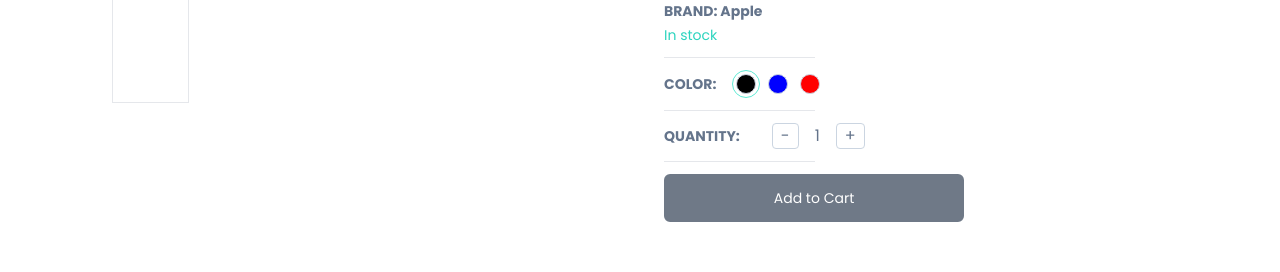
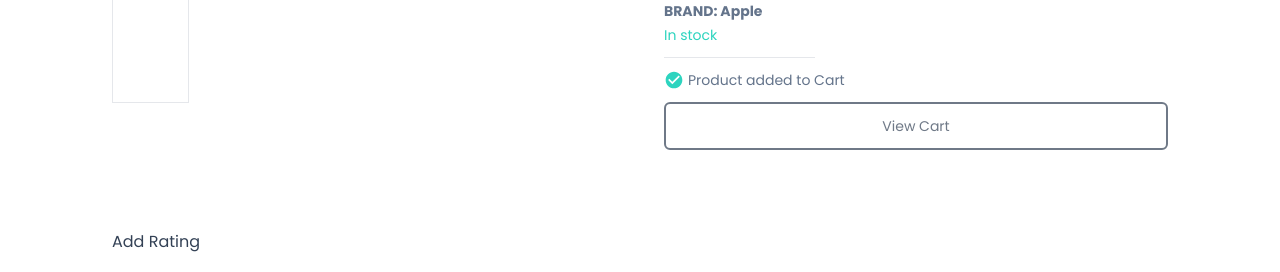
Before and after one commit to 9minseok/E-shop, a Next.js app: page /product/1 in a window 1280 px wide. Both pictures are taken after a click on the button "Add to Cart". Shown: the part 494-766 px from the top of the page. Built offline with nearby package versions, Linux system fonts and the light colour scheme; grey boxes are pictures that could not be loaded; a web font is replaced by a local one.

Commit message:
add: cartHooks & cartProvider

```diff
--- a/app/components/Button.tsx
+++ b/app/components/Button.tsx
@@ -24,6 +24,7 @@
 }) => {
   return (
     <button
+    onClick={onClick}
     disabled = {disabled}
     className={`disabled: opacity-70 disabled:cursor-not-allowed rounded-md hover:opacity-80 transition w-full border-slate-700 flex items-center justify-center gap-2
     ${outline? "bg-white" : "bg-slate-700"}
--- a/app/layout.tsx
+++ b/app/layout.tsx
@@ -3,6 +3,7 @@
 import { Poppins } from 'next/font/google'
 import NavBar from './components/nav/NavBar';
 import Footer from './components/footer/Footer';
+import CartProvider from '@/providers/CartProvider';
 
 const poppins = Poppins({ subsets: ['latin'], weight:
  ['400', '700'] });
@@ -21,11 +22,13 @@
     <html lang="en">
       <body className={`${poppins.className}
         text-slate-700`}>
-        <div className="flex flex-col min-h-screen">
-          <NavBar/>
-          <main className="flex-grow">{children}</main>
-          <Footer/>
-        </div>
+        <CartProvider>
+          <div className="flex flex-col min-h-screen">
+            <NavBar/>
+            <main className="flex-grow">{children}</main>
+            <Footer/>
+          </div>
+        </CartProvider>
       </body>
     </html>
   )
--- a/app/product/[productId]/ListRating.tsx
+++ b/app/product/[productId]/ListRating.tsx
@@ -19,7 +19,7 @@
         {product.reviews && product.reviews.map((review: any) =>
         {
           return <div key={review.id}
-            className="max-w-300px">
+            className="max-w-[300px]">
               <div className="flex gap-2 items-center">
                 <Avatar src={review.user.image} />
                 <div className="font-semibold">{review?.user.name}</div>
--- a/app/product/[productId]/ProductDetail.tsx
+++ b/app/product/[productId]/ProductDetail.tsx
@@ -4,8 +4,11 @@
 import ProductImage from "@/app/components/products/ProductImage";
 import SetColor from "@/app/components/products/SetColor";
 import SetQuantity from "@/app/components/products/SetQuantity";
+import { useCart } from "@/hooks/useCart";
 import { Rating } from "@mui/material";
-import { useCallback, useState } from "react";
+import { useRouter } from "next/navigation";
+import { useCallback, useEffect, useState } from "react";
+import { MdCheckCircle } from "react-icons/md";
 
 interface ProductDetailsProps {
   product: any;
@@ -33,7 +36,8 @@
 }
 
 const ProductDetails: React.FC<ProductDetailsProps> = ({product}) => {
-
+  const {handleAddProductToCart, cartProducts} = useCart();
+  const [isProductInCart, setIsProductInCart] = useState(false);
   const [cartProduct, setCartProduct] = useState<CartProductType>({
     id: product.id,
     name: product.name,
@@ -44,8 +48,19 @@
     quantity: 1,
     price: product.price,
   });
+  const router = useRouter();
 
-  console.log(cartProduct);
+  useEffect(() => {
+    setIsProductInCart(false)
+
+    if(cartProducts) {
+      const existingIndex = cartProducts.findIndex((item) => item.id === product.id);
+
+      if(existingIndex > -1) {
+        setIsProductInCart(true);
+      }
+    }
+  }, [cartProducts])
 
   const productRating = product.reviews.reduce((acc: number, item: any) => item.rating + acc, 0) / product.reviews.length;
 
@@ -98,6 +113,20 @@
         </div>
         <div className={product.inStock ? "text-teal-400" : "text-rose-400"}>{product.inStock ? "In stock" : "Out of stock"}</div>
         <Horizontal />
+        {isProductInCart ? (
+          <>
+            <p className="mb-2 text-slate-500 flex items-center gap-1">
+              <MdCheckCircle className="text-teal-400" size={20}/>
+              <span>Product added to Cart</span>
+            </p>
+            <div>
+              <Button label="View Cart" outline onClick={() => {
+                router.push("/cart");
+              }}/>
+            </div>
+          </>
+        ) : (
+          <>
             <SetColor
               cartProduct={cartProduct}
               images={product.images}
@@ -113,9 +142,11 @@
             <div className="max-w-[300px]">
               <Button
                 label="Add to Cart"
-            onClick={() => {}}
+                onClick={() => handleAddProductToCart(cartProduct)}
               />
             </div>
+          </>
+        )}
       </div>
     </div>
    );
--- /dev/null
+++ b/hooks/useCart.tsx
@@ -0,0 +1,51 @@
+import { CartProductType } from "@/app/product/[productId]/ProductDetail";
+import { createContext, useCallback, useContext, useState } from "react";
+
+type CartContextType = {
+  cartTotalQty: number;
+  cartProducts: CartProductType[] | null;
+  handleAddProductToCart: (product: CartProductType) => void
+};
+
+export const CartContext = createContext<CartContextType | null>(null);
+
+interface Props{
+  [propName: string] : any
+}
+
+export const CartContextProvider = (props: Props) => {
+  const [cartTotalQty, setCartTotalQty] = useState(10);
+  const [cartProducts, setCartProducts] = useState<CartProductType[] | null>(null);
+
+  const handleAddProductToCart = useCallback((product: CartProductType) => {
+    setCartProducts((prev) => {
+      let updatedCart;
+
+      if(prev) {
+        updatedCart = [...prev, product];
+      } else {
+        updatedCart = [product];
+      }
+
+      return updatedCart;
+    })
+  }, []);
+
+  const value = {
+    cartTotalQty,
+    cartProducts,
+    handleAddProductToCart,
+  }
+
+  return <CartContext.Provider value={value} {...props}/>;
+};
+
+export const useCart = () => {
+  const context = useContext(CartContext);
+
+  if(context === null) {
+    throw new Error("useCart must be used within a CartContextProvider")
+  }
+
+  return context;
+};
--- /dev/null
+++ b/providers/CartProvider.tsx
@@ -0,0 +1,17 @@
+'use client';
+
+import { CartContextProvider } from "@/hooks/useCart";
+
+interface CartProviderProps{
+  children: React.ReactNode
+}
+
+const CartProvider: React.FC<CartProviderProps> = ({children}) => {
+  return (
+    <CartContextProvider>
+      {children}
+    </CartContextProvider>
+   );
+}
+
+export default CartProvider;
```
Lines whose indentation alone changed are shown as unchanged.
